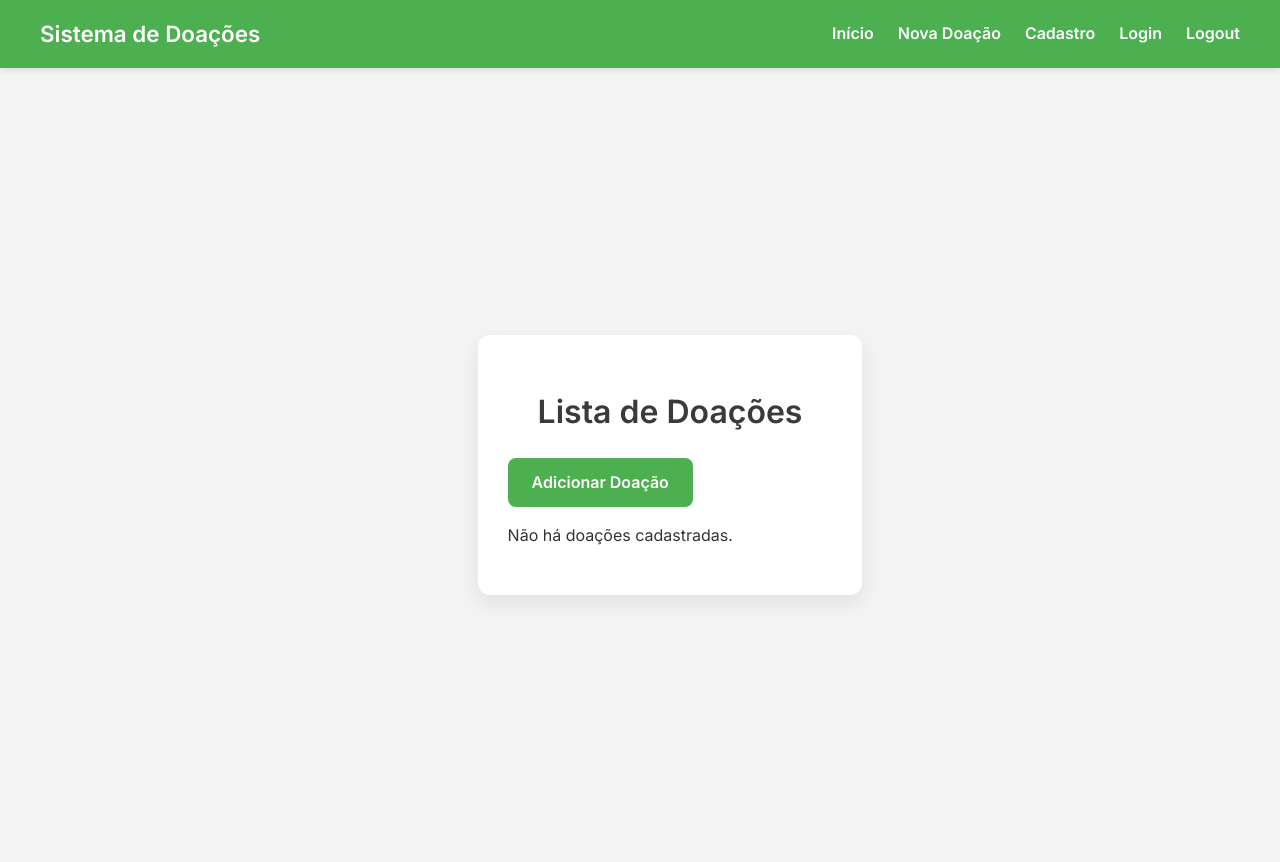
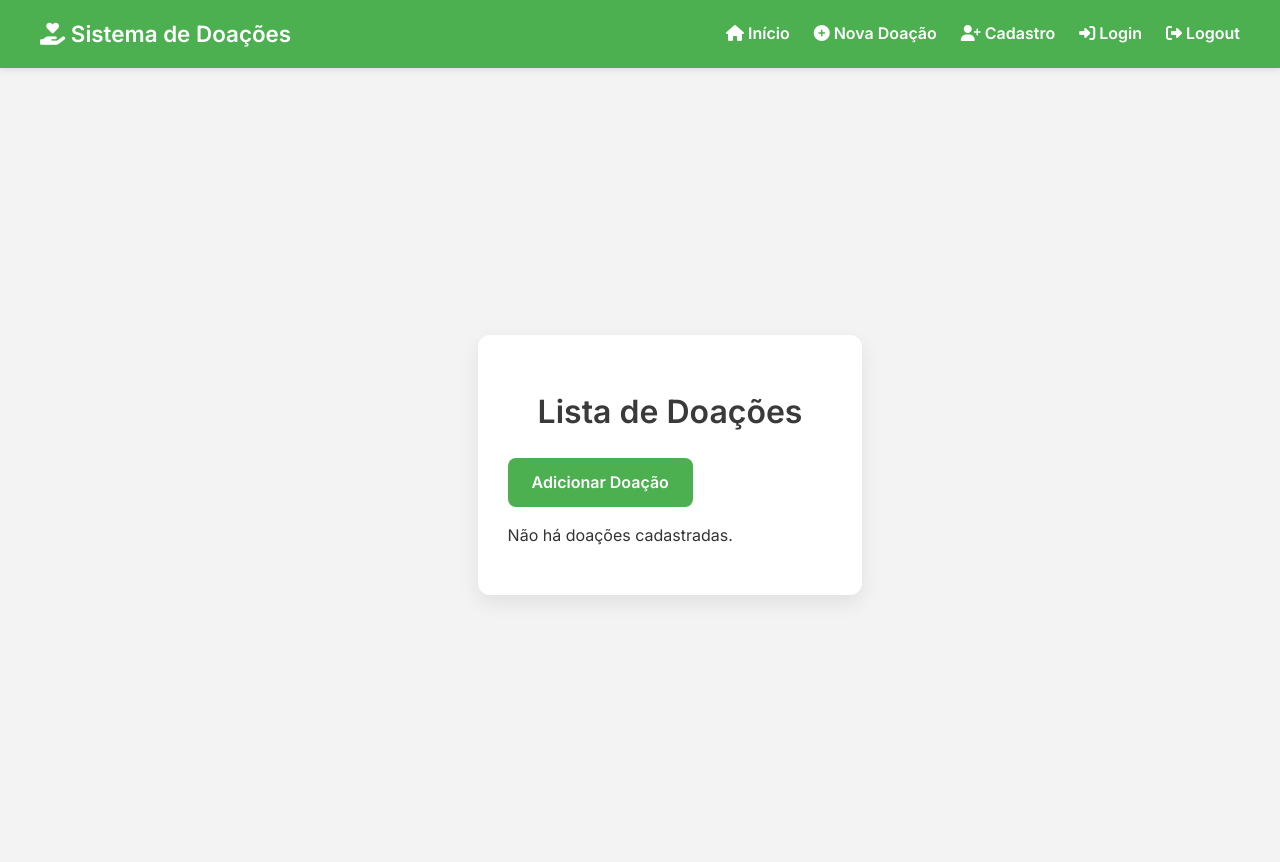
Before and after one commit to phpBass/projetodoacoes, a Django app: page /doacoes/ in a window 1280 px wide. Run offline with Django 5.2, Linux system fonts and the light colour scheme; data that the repository does not hold is empty.

Commit message:
Update base.html

```diff
--- a/projeto_doacoes/doacoes/templates/doacoes/base.html
+++ b/projeto_doacoes/doacoes/templates/doacoes/base.html
@@ -11,17 +11,17 @@
 
 </head>
 <body>
-    <nav class="navbar">
-        <div class="nav-container">
-            <div class="nav-logo">Sistema de Doações</div>
-            <ul class="nav-links">
-                <li><a href="/doacoes/">Início</a></li>
-                <li><a href="/doacoes/adicionar">Nova Doação</a></li>
-                <li><a href="/doacoes/registro">Cadastro</a></li>
-                <li><a href="/doacoes/login">Login</a></li>
-                <li><a href="/doacoes/logout">Logout</a></li>
-            </ul>
-        </div>
+   <nav class="navbar">
+    <div class="nav-container">
+        <div class="nav-logo"><i class="fa-solid fa-hand-holding-heart"></i> Sistema de Doações</div>
+        <ul class="nav-links">
+            <li><a href="/doacoes/"><i class="fa-solid fa-house"></i> Início</a></li>
+            <li><a href="/doacoes/adicionar"><i class="fa-solid fa-circle-plus"></i> Nova Doação</a></li>
+            <li><a href="/doacoes/registro"><i class="fa-solid fa-user-plus"></i> Cadastro</a></li>
+            <li><a href="/doacoes/login"><i class="fa-solid fa-right-to-bracket"></i> Login</a></li>
+            <li><a href="/doacoes/logout"><i class="fa-solid fa-right-from-bracket"></i> Logout</a></li>
+        </ul>
+    </div>
     </nav>
     <div class="page-container">
         <div class="content-container">
```
